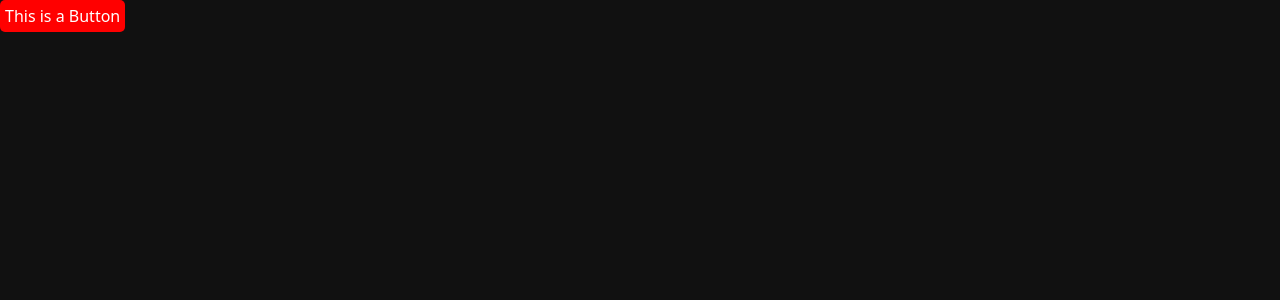
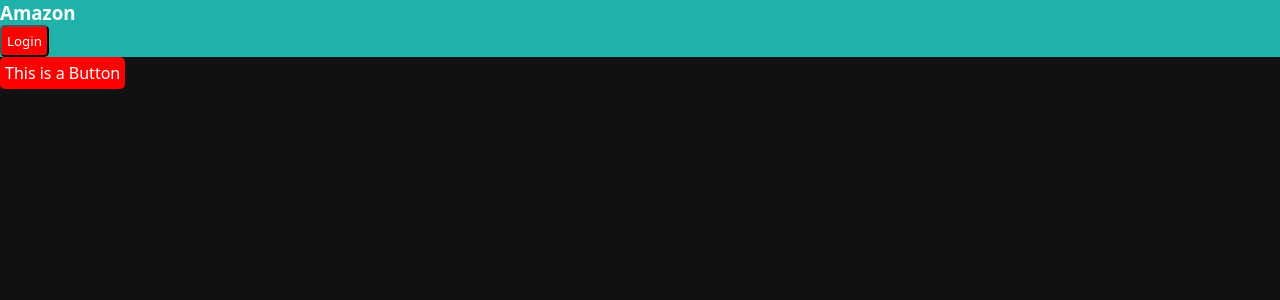
Before and after one commit to PiyushMishraX/ReactJS, a React (Vite) app in the folder css-05/: page / in a window 1280 px wide. Shown: the top 300 px of the page. Built offline with nearby package versions, Linux system fonts and the light colour scheme.

Commit message:
problem with normal way

```diff
--- a/css-05/src/App.jsx
+++ b/css-05/src/App.jsx
@@ -1,9 +1,11 @@
 import React from 'react'
 import Button from './components/button'
+import Header from './components/Header'
 
 const App = () => {
   return (
     <div>
+      <Header/>
      <Button/>
     </div>
   )
--- a/css-05/src/components/Header.jsx
+++ b/css-05/src/components/Header.jsx
@@ -4,7 +4,9 @@ const Header = () => {
   return (
     <div className='header'>
       <h3>Amazon</h3>
-      <button>Login</button>
+      {/* <button>Login</button> */}
+      <button className='btn'>Login</button>
+      {/* mistakenlly gave btn class to button which applies asme properties as the btn class , which we do not want */}
     </div>
   )
 }
--- a/css-05/src/index.css
+++ b/css-05/src/index.css
@@ -23,3 +23,7 @@ body {
   border-radius: 5px;
   padding: 5px;
 }
+
+.header{
+  background-color: lightseagreen;
+}
```
